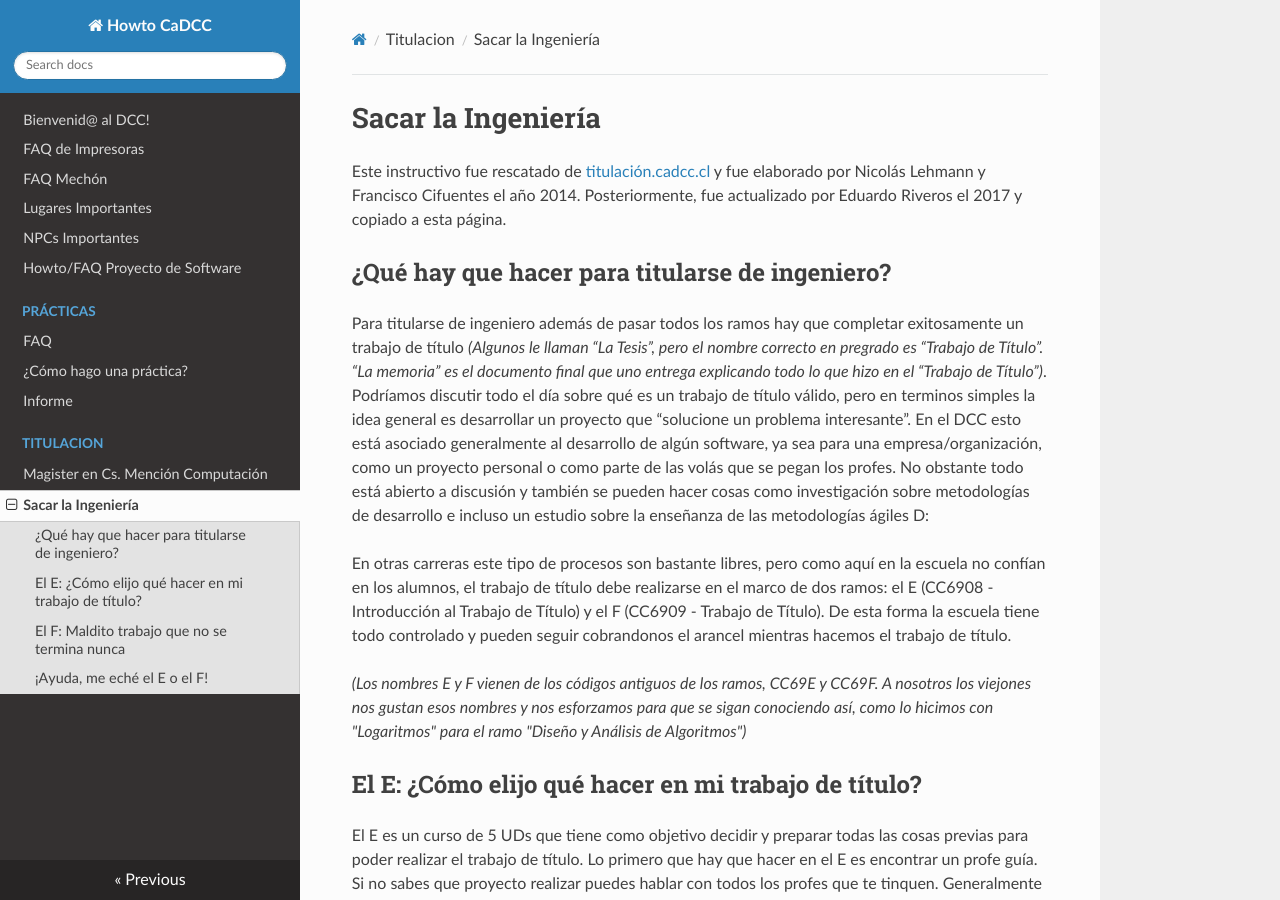
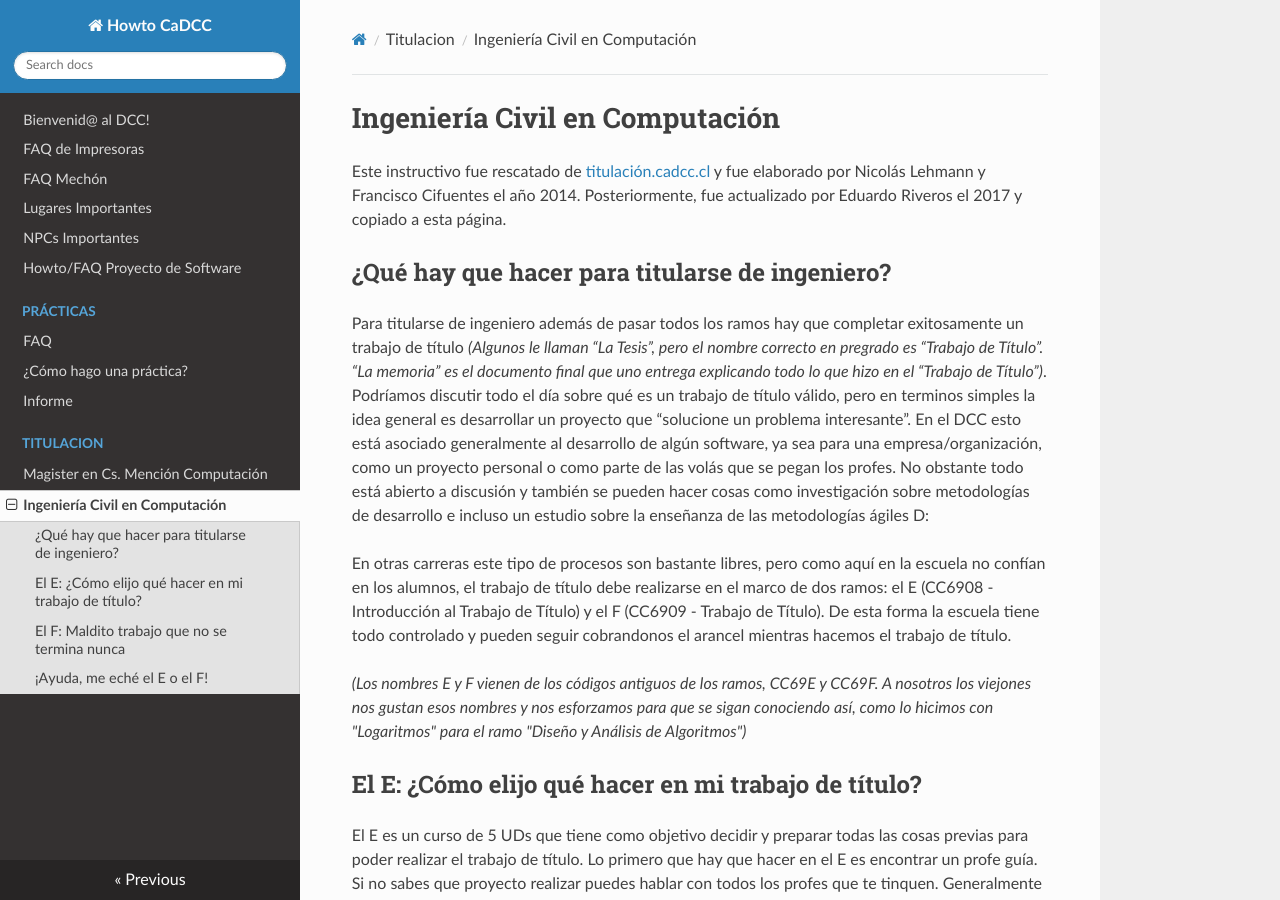
Before and after one commit to cadcc/howto, an MkDocs documentation site: the page built from docs/Titulacion/Salir de la carrera y no morir en el intento.md, in a window 1280 px wide and 900 px high. Built offline with MkDocs 1.6.1, drawn with Linux system fonts in a browser that asks for light colours; nearby versions of some CDN libraries.

Commit message:
Update Salir de la carrera y no morir en el intento.md

```diff
--- a/docs/Titulacion/Salir de la carrera y no morir en el intento.md
+++ b/docs/Titulacion/Salir de la carrera y no morir en el intento.md
@@ -1,4 +1,4 @@
-# Sacar la Ingeniería
+# Ingeniería Civil en Computación
 
 Este instructivo fue rescatado de [titulación.cadcc.cl](https://titulacion.cadcc.cl) y fue elaborado por Nicolás Lehmann y Francisco Cifuentes el año 2014. Posteriormente, fue actualizado por Eduardo Riveros el 2017 y copiado a esta página.
 
```
